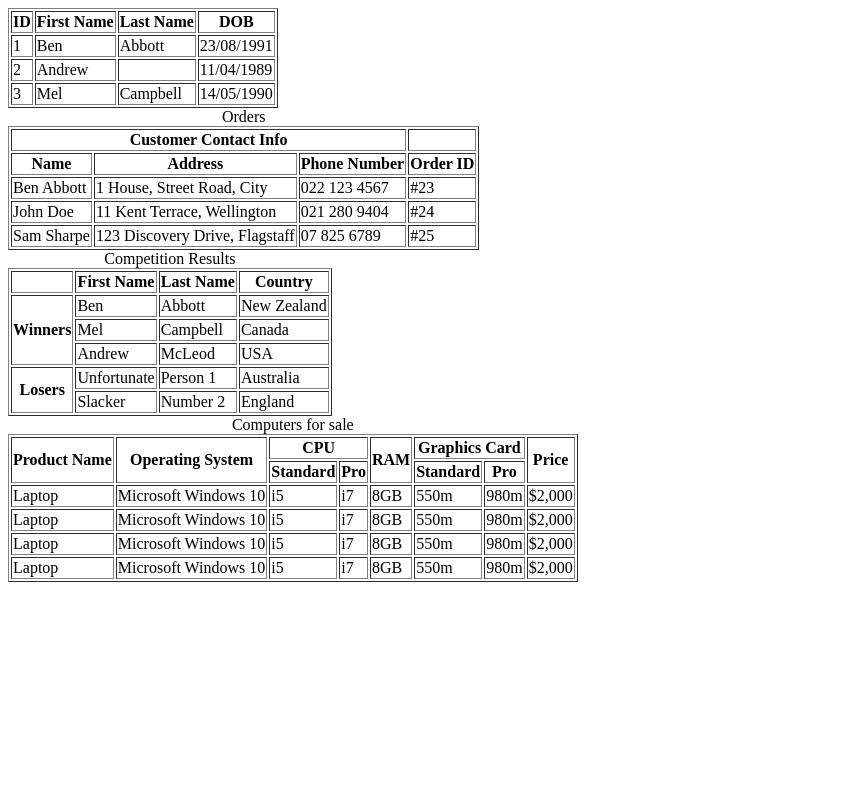
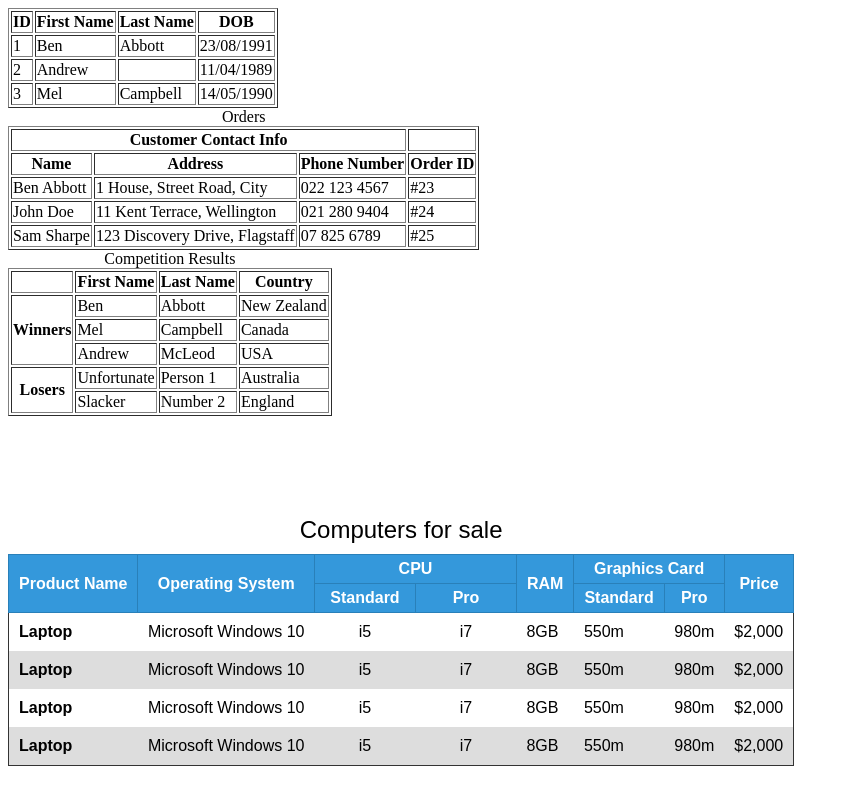
Before and after one commit to 16WDWE02/html-tables, a plain HTML site: page index.html in a window 1280 px wide. Shown: the whole page, without its empty margins (0-849 px from the left). Drawn offline with Linux system fonts and the light colour scheme.

Commit message:
Style our computer form

```diff
--- a/css/styles.css
+++ b/css/styles.css
@@ -1,3 +1,50 @@
 /*body {
 	background-color: #FF0000;
 }*/
+
+#computers {
+	font-family: Arial;
+	margin: 100px 0;
+	border: 1px solid #333333;
+	border-collapse: collapse;
+	/*min-width: 800px;*/
+}
+
+#computers caption {
+	font-size: 24px;
+	margin-bottom: 10px;
+}
+
+#computers th {
+	background-color: #3498db;
+	color: white;
+	padding: 5px 10px;
+	border: 1px solid #2980b9;
+}
+
+#computers td:first-child {
+	font-weight: bold;
+}
+
+#computers tr:nth-child(2n) {
+	background-color: #dddddd;
+}
+
+#computers td {
+	padding: 10px;
+}
+
+#computers tr:hover {
+	background-color: red;
+	color: white;
+}
+
+#cpu-pro,
+#cpu-standard {
+	width: 80px;
+}
+
+#computers td:nth-child(3),
+#computers td:nth-child(4) {
+	text-align: center;
+}
--- a/index.html
+++ b/index.html
@@ -118,7 +118,7 @@
 
 		</table>
 
-		<table border="1">
+		<table id="computers">
 			<caption>Computers for sale</caption>
 			<tr>
 				<th rowspan="2">Product Name</th>
@@ -130,8 +130,8 @@
 			</tr>
 
 			<tr>
-				<th>Standard</th>
-				<th>Pro</th>
+				<th id="cpu-standard">Standard</th>
+				<th id="cpu-pro">Pro</th>
 				<th>Standard</th>
 				<th>Pro</th>
 			</tr>
```
